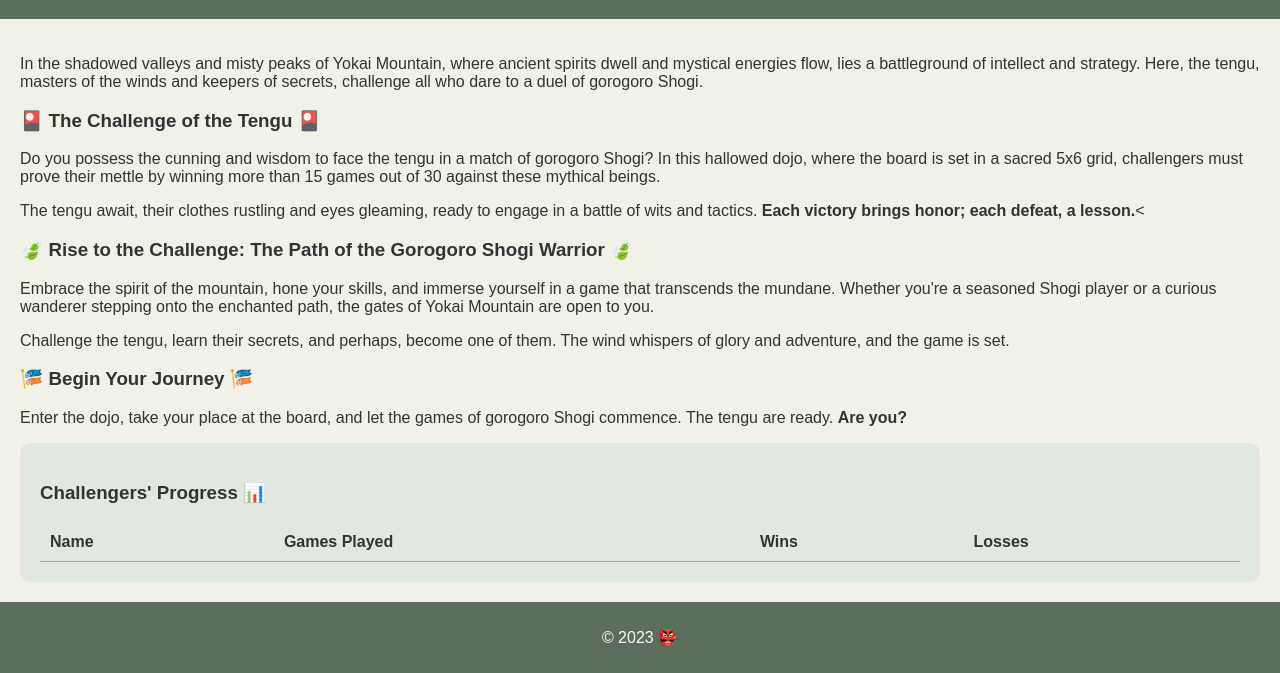
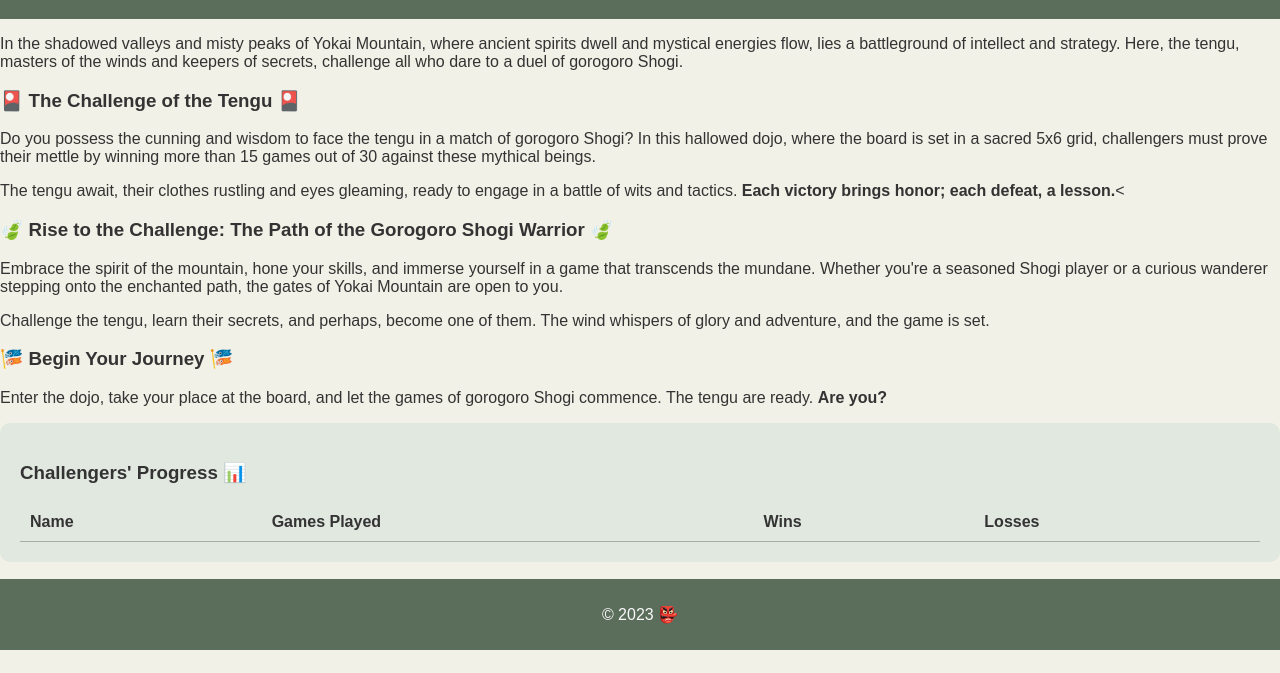
Before and after one commit to fumomizi/gorogoro, a plain HTML site: page index.html in a window 1280 px wide. Shown: the part 150-823 px from the top of the page. After the commit the page ends 800 px from the top, so only its background shows below. Drawn offline with Linux system fonts and the light colour scheme.

Commit message:
fix footer

```diff
--- a/style.css
+++ b/style.css
@@ -4,6 +4,10 @@ body {
     color: #333;
     margin: 0;
     padding: 0;
+
+    display: flex;
+    flex-direction: column;
+    min-height: 100vh;
 }
 
 header {
@@ -14,7 +18,7 @@ header {
 }
 
 main {
-    padding: 20px;
+    flex: 1 0 auto;
 }
 
 #dashboard {
@@ -39,4 +43,5 @@ footer {
     color: #f9f9f9;
     padding: 10px;
     text-align: center;
+    flex-shrink: 0;
 }
```
